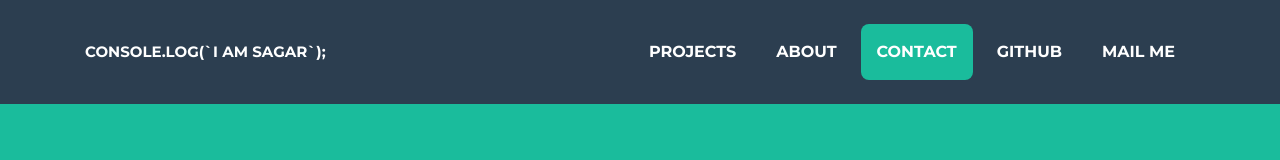
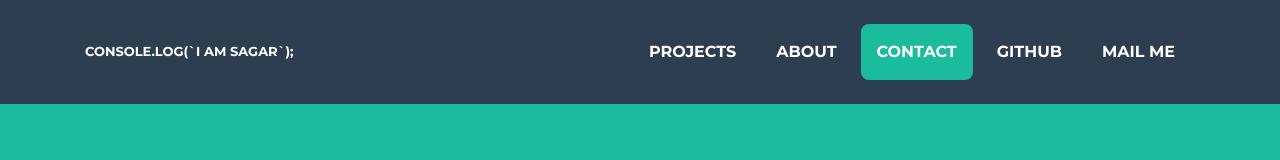
Before and after one commit to thechromosomes/my_portfolio, a website with bundled scripts: page index.html in a window 1280 px wide. Shown: the top 160 px of the page. Built offline with nearby package versions, Linux system fonts and the light colour scheme.

Commit message:
console.log size

```diff
--- a/index.html
+++ b/index.html
@@ -45,7 +45,7 @@
   <!-- Navigation -->
   <nav class="navbar navbar-expand-lg bg-secondary text-uppercase fixed-top" id="mainNav">
     <div class="container">
-      <a class="navbar-brand js-scroll-trigger" href="#page-top" style="font-size: 15px; margin-left: 0px">console.log(`i am sagar`);</a>
+      <a class="navbar-brand js-scroll-trigger" href="#page-top" style="font-size: 13px; margin-left: 0px">console.log(`i am sagar`);</a>
       <button class="navbar-toggler navbar-toggler-right text-uppercase font-weight-bold bg-primary text-white rounded" type="button" data-toggle="collapse" data-target="#navbarResponsive" aria-controls="navbarResponsive" aria-expanded="false" aria-label="Toggle navigation">
         Menu
         <i class="fas fa-bars"></i>
```
